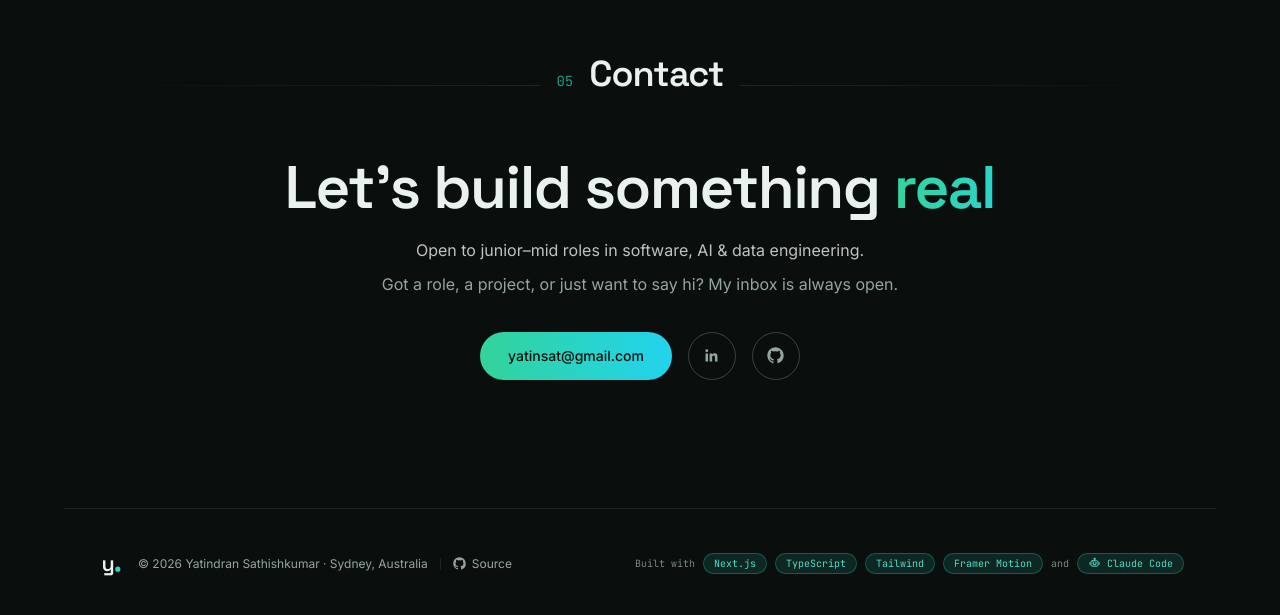
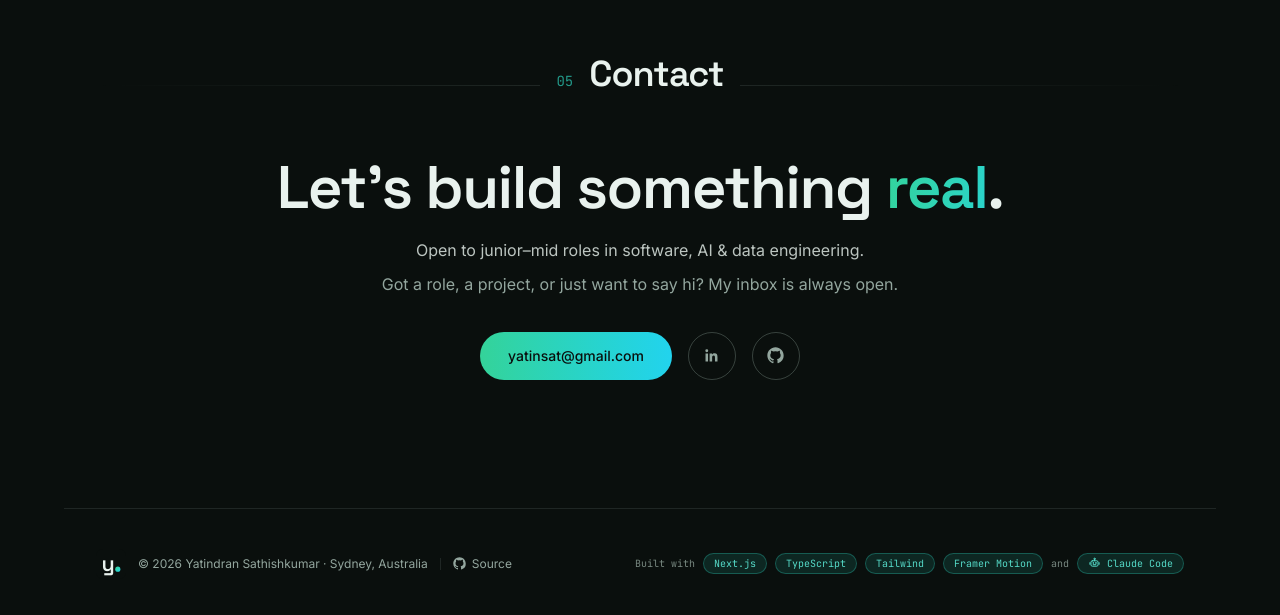
Before and after one commit to YatinSathish/portfolio, a Next.js app: page / in a window 1280 px wide. Shown: the part 5580-6195 px from the top of the page. Built offline with nearby package versions, Linux system fonts and the light colour scheme.

Commit message:
Add static period after Contact word cycler
Period sits outside the AnimatePresence rolling box as a plain
sibling span, so it never animates and stays in normal ink color
rather than the gradient accent.

```diff
--- a/components/sections/Contact.tsx
+++ b/components/sections/Contact.tsx
@@ -96,6 +96,7 @@ export default function Contact() {
         <Reveal delay={0.08}>
           <h2 className="font-display text-4xl font-semibold tracking-tight sm:text-6xl">
             Let&apos;s build something <BuildWordCycler />
+            <span className="text-ink">.</span>
           </h2>
         </Reveal>
         <Reveal delay={0.16}>
```
